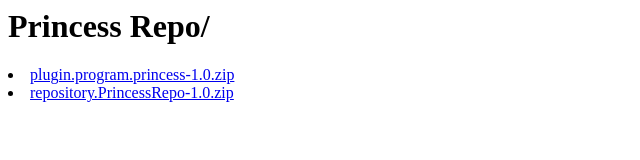
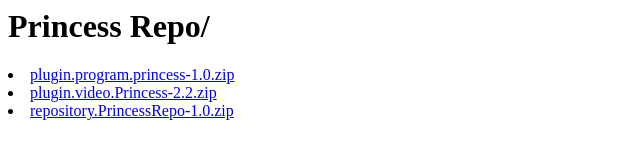
Before and after one commit to PrincessRepo/PrincessRepo.github.io, a plain HTML site: page index.html in a window 1280 px wide. Shown: the whole page, without its empty margins (0-640 px from the left). Drawn offline with Linux system fonts and the light colour scheme.

Commit message:
Update index.html

```diff
--- a/index.html
+++ b/index.html
@@ -4,6 +4,7 @@
  </head>
  <body>
   <li><a href="plugin.program.princess-1.0.zip">plugin.program.princess-1.0.zip</a></li>
+  <li><a href="plugin.video.Princess-2.2.zip">plugin.video.Princess-2.2.zip</a></li>
   <li><a href="repository.PrincessRepo-1.0.zip">repository.PrincessRepo-1.0.zip</a></li>
  </ul>
 </body></html>
```
